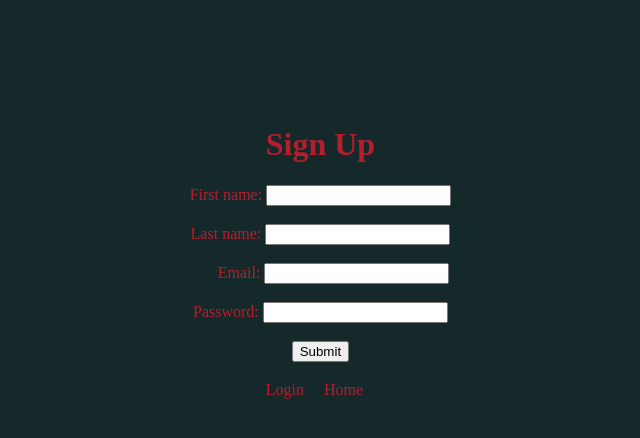
After one commit to kleinjb25/MiamiInsider, a Flask app: template templates/Sign_Up.html in a window 1280 px wide. The commit adds this page. Shown: the top 438 px of the page, without its empty margins (288-928 px from the left). Run offline with Flask 3, Linux system fonts and the light colour scheme; the template is opened without the code that fills it, so the values that code supplies are empty.

Commit message:
Added search bar, login, and sign up page

```diff
--- /dev/null
+++ b/templates/Sign_Up.html
@@ -0,0 +1,27 @@
+<!DOCTYPE html>
+<html lang="en">
+<head>
+    <meta charset="UTF-8">
+    <title>MiamiInsider - Sign Up</title>
+    <link rel="stylesheet" type="text/css" href="Website.css" />
+</head>
+<body>
+    <div class="Login">
+        <h1 id = "Login"> Sign Up </h1>
+        <form action="/action_signup.php">
+            <label>First name:</label>
+            <input type="text" name="fname"><br><br>
+            <label>Last name:</label>
+            <input type="text" id="lname" name="lname"><br><br>
+            <label id = "email">Email:</label>
+            <input type="text" name="email"><br><br>
+            <label>Password:</label>
+            <input type="text" name="password"><br><br>
+            <input type="submit" value="Submit">
+        </form>
+        <br>
+        <a href="Login.html"> Login</a>
+        <a href="Home.html"> Home </a>
+    </div>
+
+</body>
--- /dev/null
+++ b/templates/Website.css
@@ -0,0 +1,72 @@
+#menu {
+    font-size: 125%;
+    background-color:#B61E2E;
+    display:inline-block;
+    padding-bottom:2%;
+    padding-top: 1%;
+
+}
+img {
+    float: left;
+    width: 15%;
+}
+#title {
+    display:inline-block;
+    margin: auto;
+    margin-top:1%;
+    margin-left:1.5%;
+    margin-right:1%;
+    justify-content: center;
+    align-content: center;
+    position: relative;
+}
+#Login {
+    color:#B61E2E;
+    text-align: center;
+}
+
+#email {
+    margin-left: 2.2%;
+}
+.Login {
+    margin-top:10%;
+    text-align: center;
+    color:#B61E2E;
+    margin-right: 5%;
+}
+p {
+    color: #B61E2E;
+}
+html {
+    background-color: #15292b;
+}
+a:link, a:visited {
+    margin-right: 1%;
+    background-color:#15292b;
+    color: #B61E2E;
+    padding: 1px 2px;
+    border-radius: 15%;
+    text-align: center;
+    text-decoration: none;
+    display: inline-block;
+  }
+  a:hover {
+    color: #B61E2E;
+  }
+  a:active {
+    color: white;
+  }
+.search {
+    float:right;
+    display: block;
+    margin-top:2%;
+    margin-right:.5%;
+}
+button {
+    background-color:#15292b;
+    color: #B61E2E;
+    padding: 1px 2px;
+    border-radius: 15%;
+    text-align: center;
+    text-decoration: none;
+}
--- a/templates/Website.js
+++ /dev/null
@@ -1,6 +0,0 @@
-function home() {
-    document.location.href = "Home.html";
-}
-function database() {
-    document.location.href = "Database.html";
-}
```
Also changed, not shown: static/Website.css (deleted, +0 -33 lines), templates/Clinics.html (added, +17 -0 lines), templates/Database.html (deleted, +0 -21 lines), templates/Home.html (+12 -4 lines), templates/Login.html (added, +23 -0 lines), templates/Restaurants.html (added, +18 -0 lines).
